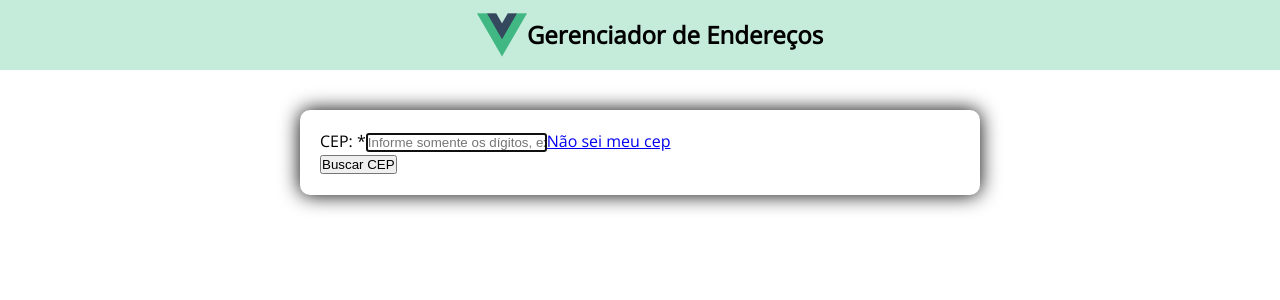
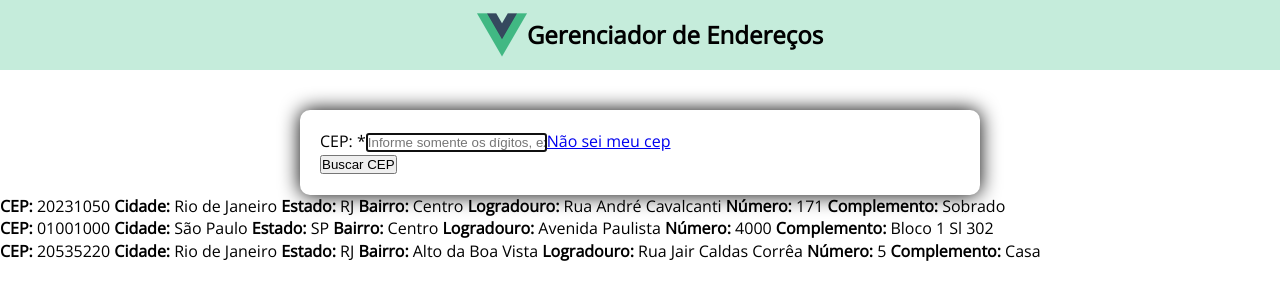
Before and after one commit to Jean-Barbosa9/address-manager, a Vue app: page / in a window 1280 px wide. Shown: the top 300 px of the page. Built offline with nearby package versions, Linux system fonts and the light colour scheme; a web font is replaced by a local one.

Commit message:
Importados os componentes que serão usados, inicializando dos dados, para visualização default, encapsulamento de componentes para estilização do body e criação do método para adicionar novos endereços

```diff
--- a/src/App.vue
+++ b/src/App.vue
@@ -1,7 +1,10 @@
 <template>
-  <div>
+  <div class="address-manager">
     <Header/>
-    <NewAddress/>
+    <div class="container">
+      <NewAddress v-on:new-address="addNewAddress"/>
+      <Addresses v-bind:addresses="addresses"/>
+    </div>
   </div>
 </template>
 
@@ -9,12 +12,61 @@
 // Components importings
 import Header from "./components/layouts/Header";
 import NewAddress from "./components/NewAddress";
+import Addresses from "./components/Addresses";
 
 export default {
   name: "app",
   components: {
     Header,
-    NewAddress
+    NewAddress,
+    Addresses
+  },
+  data() {
+    return {
+      addresses: [
+        {
+          id: 1,
+          zipCode: "20231050",
+          city: "Rio de Janeiro",
+          state: "RJ",
+          street: "Rua André Cavalcanti",
+          neighborhood: "Centro",
+          number: "171",
+          complement: "Sobrado"
+        },
+        {
+          id: 2,
+          zipCode: "01001000",
+          city: "São Paulo",
+          state: "SP",
+          street: "Avenida Paulista",
+          neighborhood: "Centro",
+          number: "4000",
+          complement: "Bloco 1 Sl 302"
+        },
+        {
+          id: 3,
+          zipCode: "20535220",
+          city: "Rio de Janeiro",
+          state: "RJ",
+          street: "Rua Jair Caldas Corrêa",
+          neighborhood: "Alto da Boa Vista",
+          number: "5",
+          complement: "Casa"
+        }
+      ]
+    };
+  },
+  methods: {
+    addNewAddress(address) {
+      // Verificar se o CEP que está sendo inserido já existe. Caso positivo, retornar mensagem perguntando se deseja atualizar o endereço existente
+
+      // Instalar uuid para melhorar a criação de ids
+      const newId = this.addresses[this.addresses.length - 1].id++;
+      address.id = newId;
+
+      this.addresses.unshift(address);
+    }
   }
 };
 </script>
```
